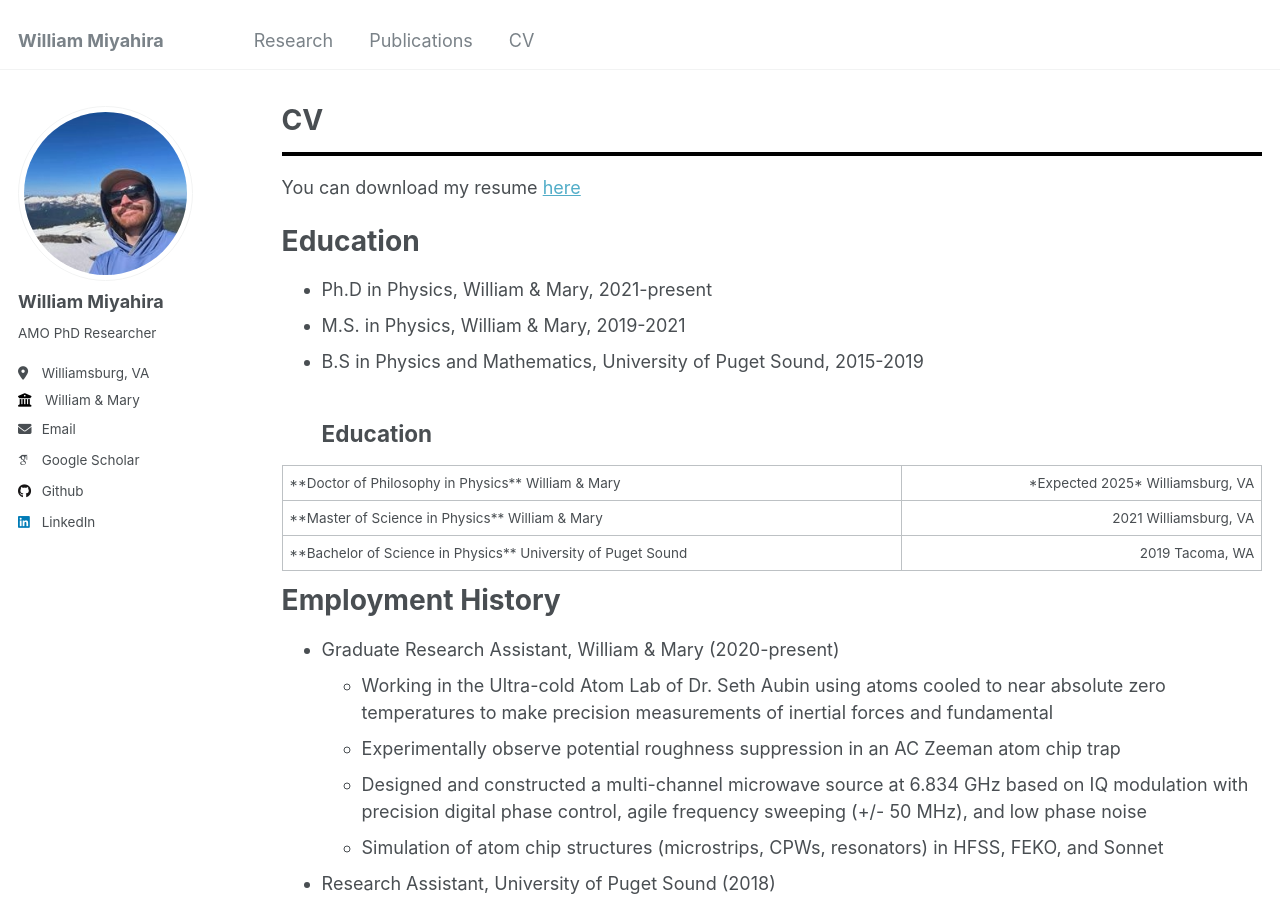
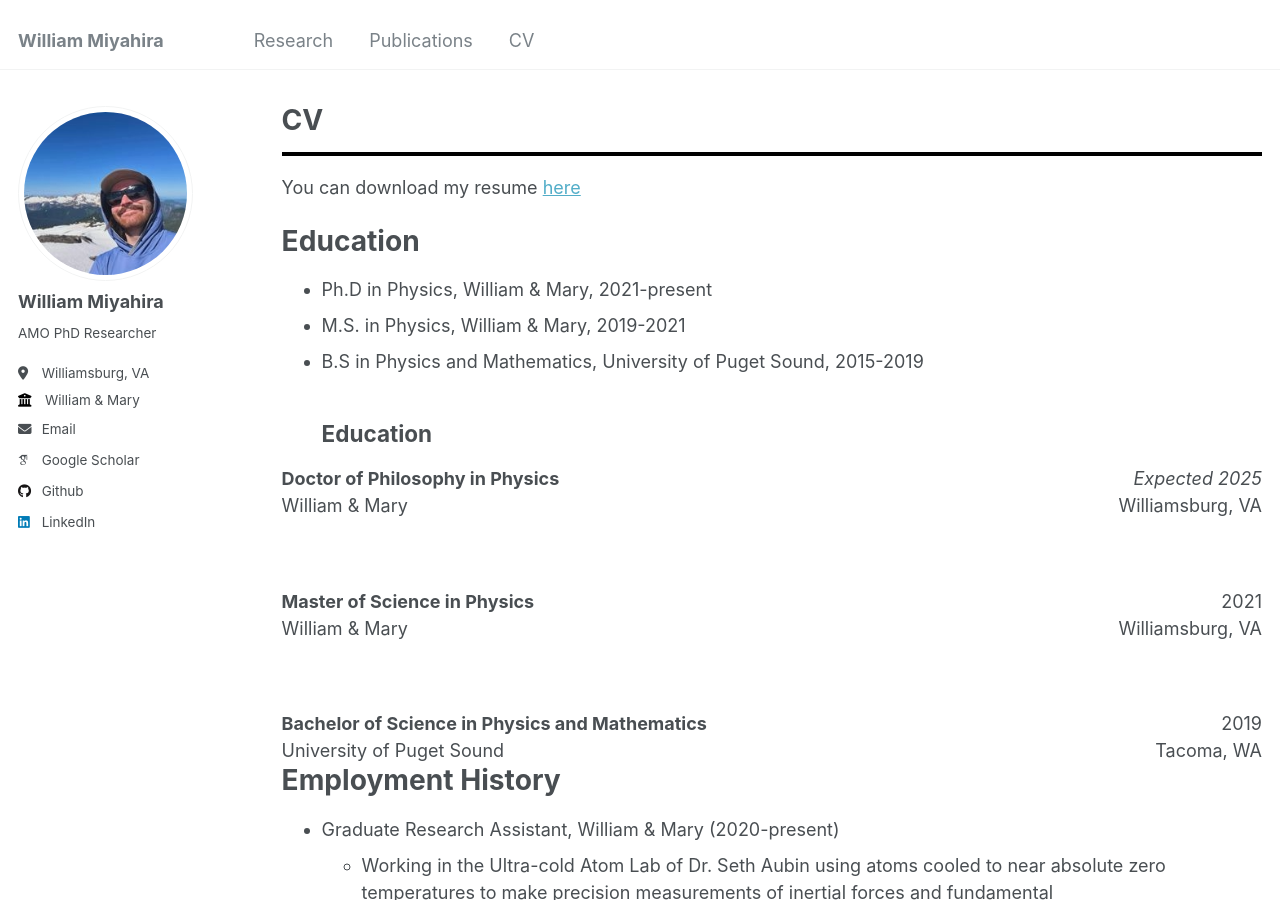
Before and after one commit to willmiyahira/willmiyahira.github.io, a Jekyll site: the page built from _pages/cv.md, in a window 1280 px wide and 900 px high. Built offline with Jekyll 4.4.1, drawn with Linux system fonts in a browser that asks for light colours; some web fonts are replaced.

Commit message:
update resume

```diff
--- a/_pages/cv.md
+++ b/_pages/cv.md
@@ -19,40 +19,43 @@ Education
 * B.S in Physics and Mathematics, University of Puget Sound, 2015-2019
 ## Education
 
-<table style="width:100%; border-collapse: collapse;">
-  <tr>
-    <td>
-      **Doctor of Philosophy in Physics**
-      William & Mary
-    </td>
-    <td style="text-align:right;">
-      *Expected 2025*
-      Williamsburg, VA
-    </td>
-  </tr>
+<div style="display: flex; justify-content: space-between; width: 100%;">
+  <div>
+    <strong>Doctor of Philosophy in Physics</strong><br>
+    William & Mary
+  </div>
+  <div style="text-align: right;">
+    <em>Expected 2025</em><br>
+    Williamsburg, VA
+  </div>
+</div>
 
-  <tr>
-    <td>
-      **Master of Science in Physics**
-      William & Mary
-    </td>
-    <td style="text-align:right;">
-      2021
-      Williamsburg, VA
-    </td>
-  </tr>
+<br>
 
-  <tr>
-    <td>
-      **Bachelor of Science in Physics**
-      University of Puget Sound
-    </td>
-    <td style="text-align:right;">
-      2019
-      Tacoma, WA
-    </td>
-  </tr>
-</table>
+<div style="display: flex; justify-content: space-between; width: 100%;">
+  <div>
+    <strong>Master of Science in Physics</strong><br>
+    William & Mary
+  </div>
+  <div style="text-align: right;">
+    2021<br>
+    Williamsburg, VA
+  </div>
+</div>
+
+<br>
+
+<div style="display: flex; justify-content: space-between; width: 100%;">
+  <div>
+    <strong>Bachelor of Science in Physics and Mathematics</strong><br>
+    University of Puget Sound
+  </div>
+  <div style="text-align: right;">
+    2019<br>
+    Tacoma, WA
+  </div>
+</div>
+
 
 
 Employment History
```
